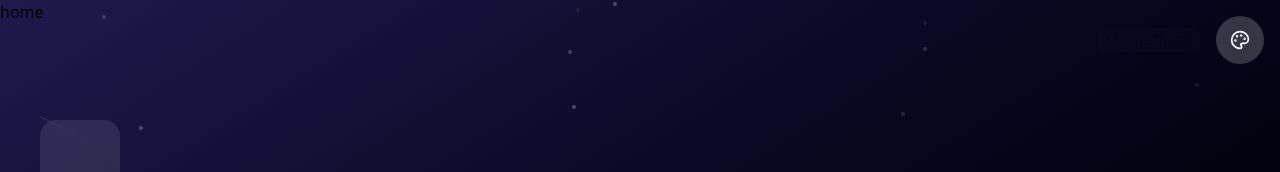
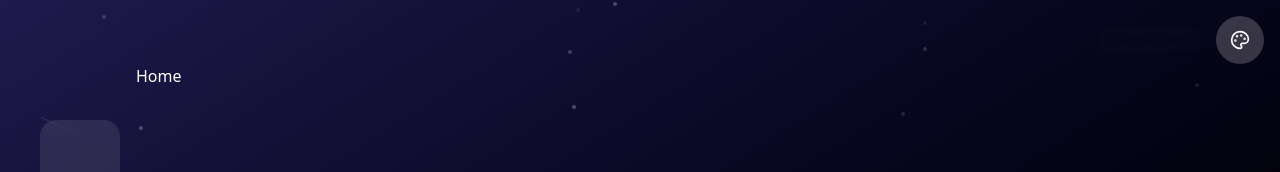
Before and after one commit to chathurasandaruwan/My-portfolio-React, a React (Vite) app: page / in a window 1280 px wide. Shown: the top 172 px of the page. Built offline with nearby package versions, Linux system fonts and the light colour scheme.

Commit message:
check change theme color in home page

```diff
--- a/src/components/ColorSelector.tsx
+++ b/src/components/ColorSelector.tsx
@@ -4,9 +4,7 @@ import {Color, useColor} from "../context/ColorContext.tsx";
 
 export function ColorSelector() {
     const [isOpen, setIsOpen] = useState(false);
-    const { color, setColor } = useColor()
-
-    console.log(color)
+    const { setColor } = useColor()
 
     const colors = [
         { value: "white", label: "White" },
--- a/src/components/Home.tsx
+++ b/src/components/Home.tsx
@@ -1,5 +1,18 @@
+import {useColor} from "../context/ColorContext.tsx";
+
 export function Home() {
+    const { color } = useColor()
+
+    const themeColor = {
+        white: "#ffffff",
+        green: "#4ade80",
+        yellow: "#facc15",
+        blue: "#60a5fa",
+    }[color]
+
     return (
-        <>home</>
+        <div className="container mx-auto px-4 py-16 md:pl-34" style={{ color: themeColor }}>
+            <h1>Home</h1>
+        </div>
     );
 }
```
